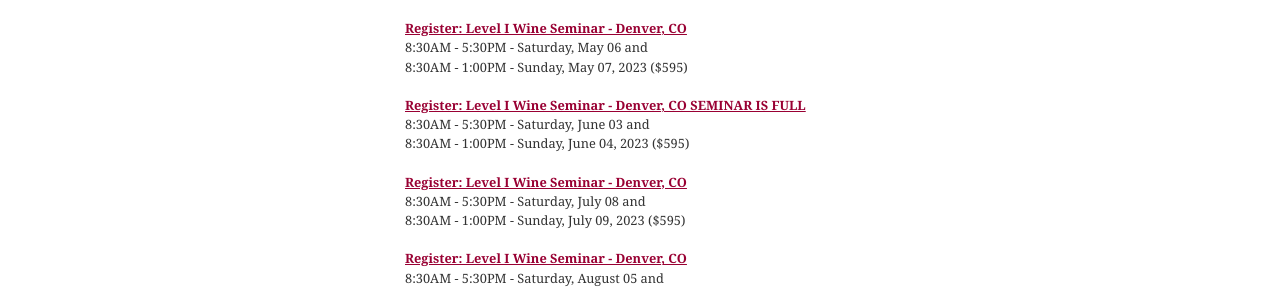
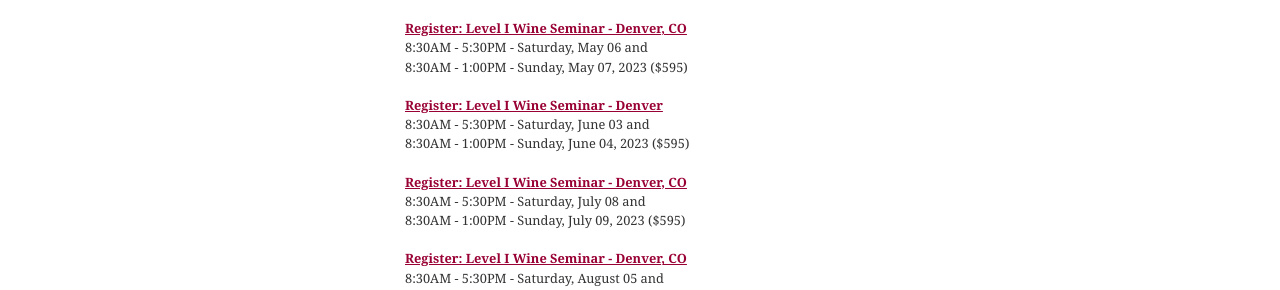
Before and after one commit to CKDev/internationalwineguild.com, a Jekyll site: the page built from register-for-the-guild-certification-seminar.html, in a window 1280 px wide and 900 px high, scrolled down 1689 px. Shown: the part 164-454 px from the top of the window. Built offline with Jekyll 4.4.1, drawn with Linux system fonts in a browser that asks for light colours; a script that is not in the unit is left out; comment, search, counter and statistics services are not loaded.

Commit message:
Update register-for-the-guild-certification-seminar.html

```diff
--- a/register-for-the-guild-certification-seminar.html
+++ b/register-for-the-guild-certification-seminar.html
@@ -105,7 +105,7 @@
 <p>
   <a class="ga-track"
     href="http://ww4.aitsafe.com/cf/add.cfm?userid=6714687&amp;product=Level+I+Wine+Seminar+Denver++-++06/03-04, 2023&amp;price=595&amp;return=www.internationalwineguild.com/register-for-the-guild-certification-seminar">
-    <strong>Register: Level I Wine Seminar - Denver, CO SEMINAR IS FULL<br></strong>
+    <strong>Register: Level I Wine Seminar - Denver<br></strong>
   </a>
   8:30AM - 5:30PM - Saturday, June 03 and<br>
   8:30AM - 1:00PM - Sunday, June 04, 2023 ($595)
```
